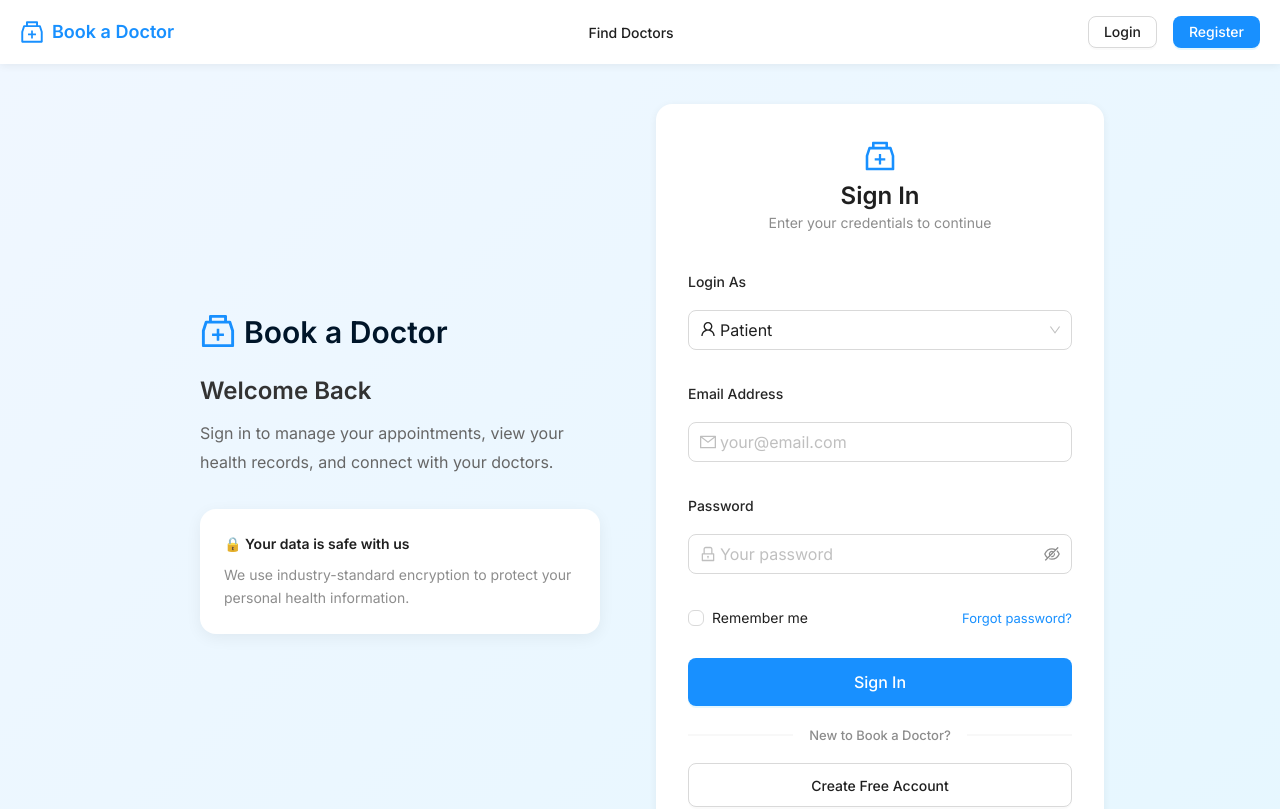
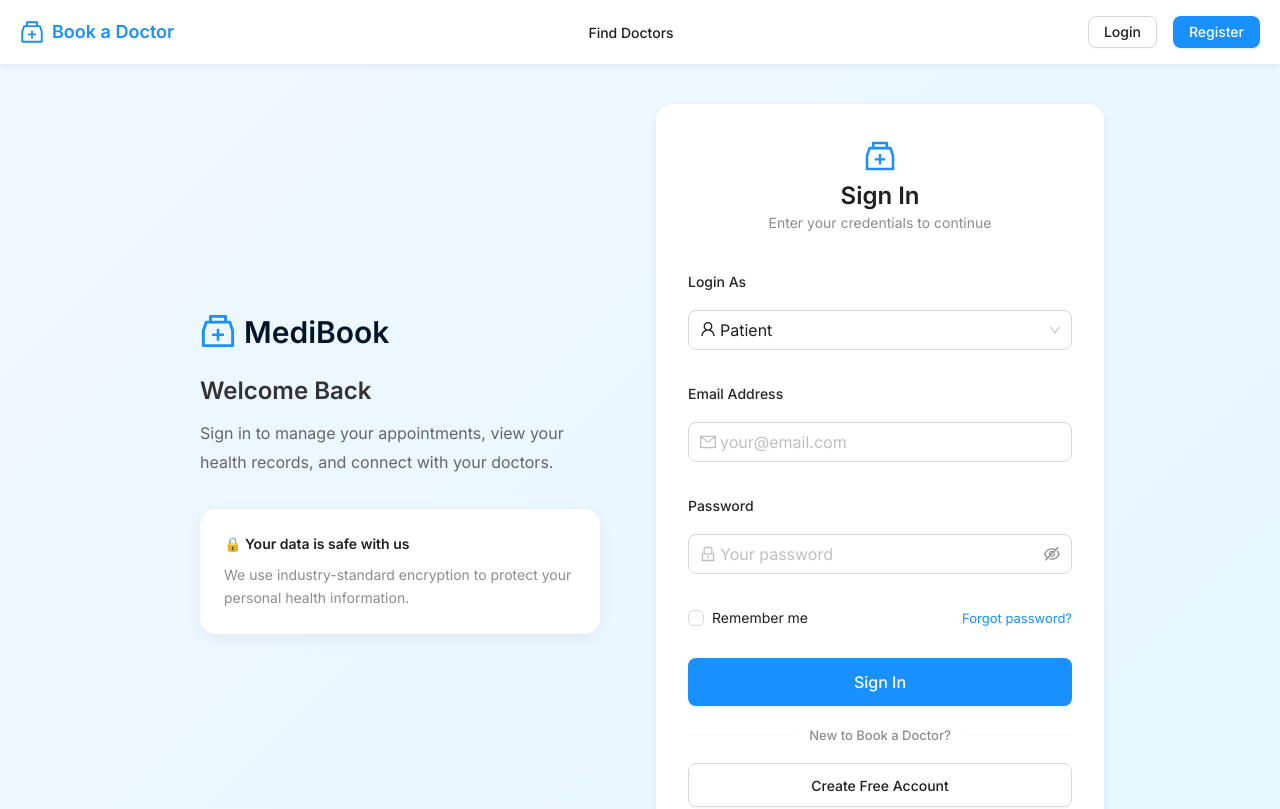
Before and after one commit to Jupatikotivenkatesh/Book-a-Doctor, a React (Vite) app in the folder client/: page /login in a window 1280 px wide. Shown: the top 809 px of the page. Built offline with nearby package versions, Linux system fonts and the light colour scheme; no server answers.

Commit message:
Updated the Files

```diff
--- a/client/src/pages/Login.jsx
+++ b/client/src/pages/Login.jsx
@@ -109,7 +109,7 @@ const Login = () => {
                   color: "#001529",
                 }}
               >
-                Book a Doctor
+                MediBook
               </Title>
             </Space>
 
```
